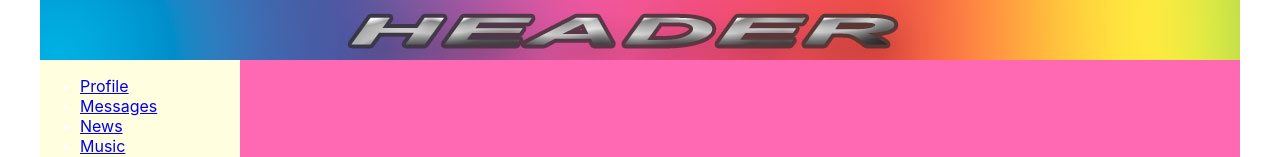
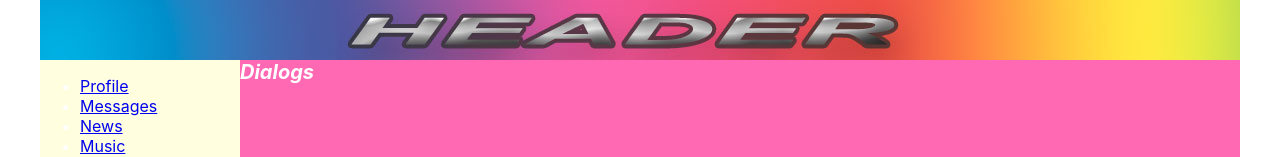
Before and after one commit to piv2003/my-app-2021-REACT, a React (Create React App) app: page /dialogs in a window 1280 px wide. Shown: the top 157 px of the page. Built offline with nearby package versions, Linux system fonts and the light colour scheme.

Commit message:
19. Урок-"мои добавки" React JS (route, browser-router, маршрутизация) -2

```diff
--- a/src/App.css
+++ b/src/App.css
@@ -15,6 +15,6 @@
   background-color: hotpink;
 }
 
-.mersedes img{
-  height: 70px;
-}
+/*.mersedes img{*/
+/*  height: 70px;*/
+/*}*/
--- a/src/App.js
+++ b/src/App.js
@@ -14,8 +14,8 @@ const App = (props) => {
               <Header/>
               <Navbar/>
               <div className="app-wrapper-content">
-                  <Route path='dialogs' component={Dialogs}/>
-                  <Route path='profile' component={Profile}/>
+                  <Route path='/profile' component={Profile} />
+                  <Route path='/dialogs' component={Dialogs} />
               </div>
           </div>
       </BrowserRouter>
--- a/src/components/Dialogs/Dialogs.jsx
+++ b/src/components/Dialogs/Dialogs.jsx
@@ -3,7 +3,7 @@ import s from './Dialogs.module.css'
 
 const Dialogs = (props) => {
     return (
-        <div>
+        <div className={s.color_item}>
             Dialogs
         </div>
     )
--- a/src/components/Dialogs/Dialogs.module.css
+++ b/src/components/Dialogs/Dialogs.module.css
@@ -0,0 +1,6 @@
+.color_item {
+    color: white;
+    font-size: 20px;
+    font-style: italic;
+    font-weight: bold;
+}
--- a/src/components/Navbar/Navbar.jsx
+++ b/src/components/Navbar/Navbar.jsx
@@ -5,8 +5,8 @@ import s from './Navbar.module.css';
 const Navbar = () => {
 return  <nav className={s.nav}>
     <ul className="nav-list">
-        <li className={s.item}><a href='/Profile'>Profile</a></li>
-        <li className={`${s.item} ${s.active}`}><a href='/Dialogs'>Messages</a></li>
+        <li className={s.item}><a href='/profile'>Profile</a></li>
+        <li className={`${s.item} ${s.active}`}><a href='/dialogs'>Messages</a></li>
         <li className={s.item}><a href='#'>News</a></li>
         <li className={s.item}><a href='#'>Music</a></li>
         <li className={s.item}><a href='#'>Settings</a></li>
--- a/src/components/Profile/Profile.jsx
+++ b/src/components/Profile/Profile.jsx
@@ -1,14 +1,12 @@
 import React from  'react';
 import s from './Profile.module.css';
 import MyPosts from "./MyPosts/MyPosts";
-
-
 
 const Profile = () => {
 return (
     <aside>
         <div>
-            <img src='https://kuku.travel/wp-content/uploads/2017/08/Plage-de-Palombaggia.jpg' alt='beach'/>
+            <img src='img/island.jpg' alt='beach'/>
         </div>
         <div className={s.mersedes}>
             <img src='img/images.png' alt='logo'/>
--- a/src/components/Profile/Profile.module.css
+++ b/src/components/Profile/Profile.module.css
@@ -1,8 +1,8 @@
 
-.content {
-    grid-area: c;
-    background-color: hotpink;
-}
+/*.content {*/
+/*    grid-area: c;*/
+/*    background-color: hotpink;*/
+/*}*/
  .mersedes img{
     height: 70px;
 }
```
Also changed, not shown: public/img/island.jpg (added).
